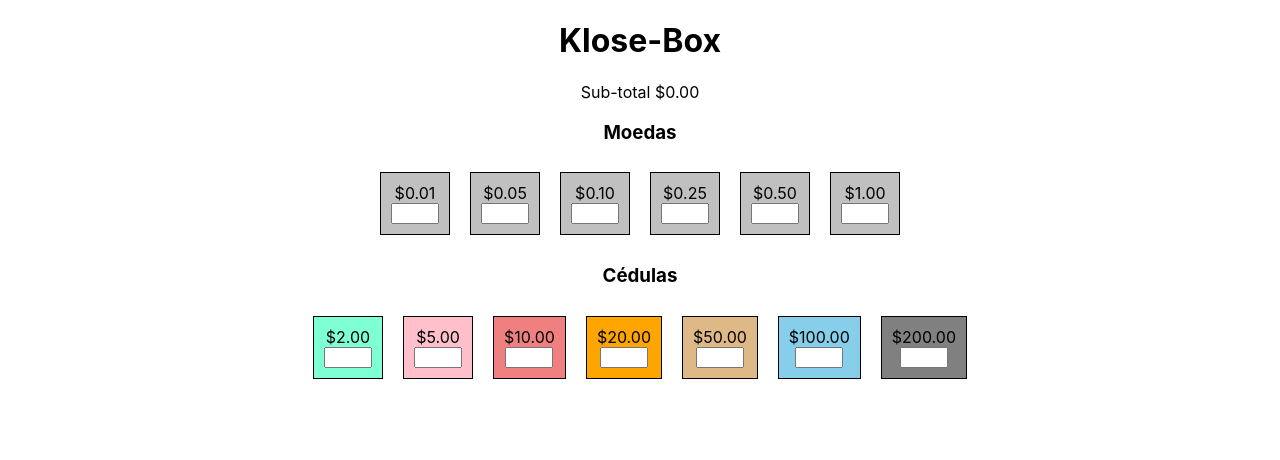
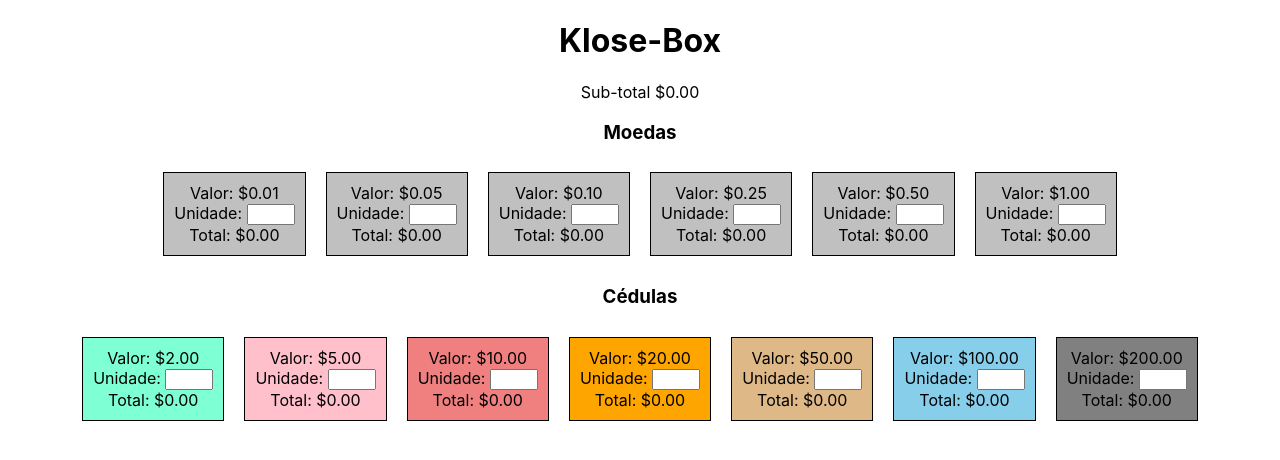
Before and after one commit to palenske/klose-box, a React (Create React App) app: page / in a window 1280 px wide. Shown: the top 460 px of the page. Built offline with nearby package versions, Linux system fonts and the light colour scheme.

Commit message:
normaliza campos do form

```diff
--- a/src/Components/CoinsTable.jsx
+++ b/src/Components/CoinsTable.jsx
@@ -26,13 +26,19 @@
   const field = (labelValue, key) => {
     return (
       <form key={ key } className={formColor[labelValue]}>
+        {`Valor: $${labelValue.toFixed(2)} `}
         <div>
-          {`$${labelValue.toFixed(2)} `}
-        </div>
-        <input
+          {'Unidade: '}
+          <input
             min={0}
             type="number"
-            onChange={ ({ target }) => handleTotal(labelValue, target.value) }/>
+            onChange={ ({ target }) => handleTotal(labelValue, target.value) }
+          />
+        </div>
+        {`Total: $${total[labelValue]
+          ? (total[labelValue]*labelValue).toFixed(2)
+          : '0.00'}`
+        }
       </form>
     )
   }
```
